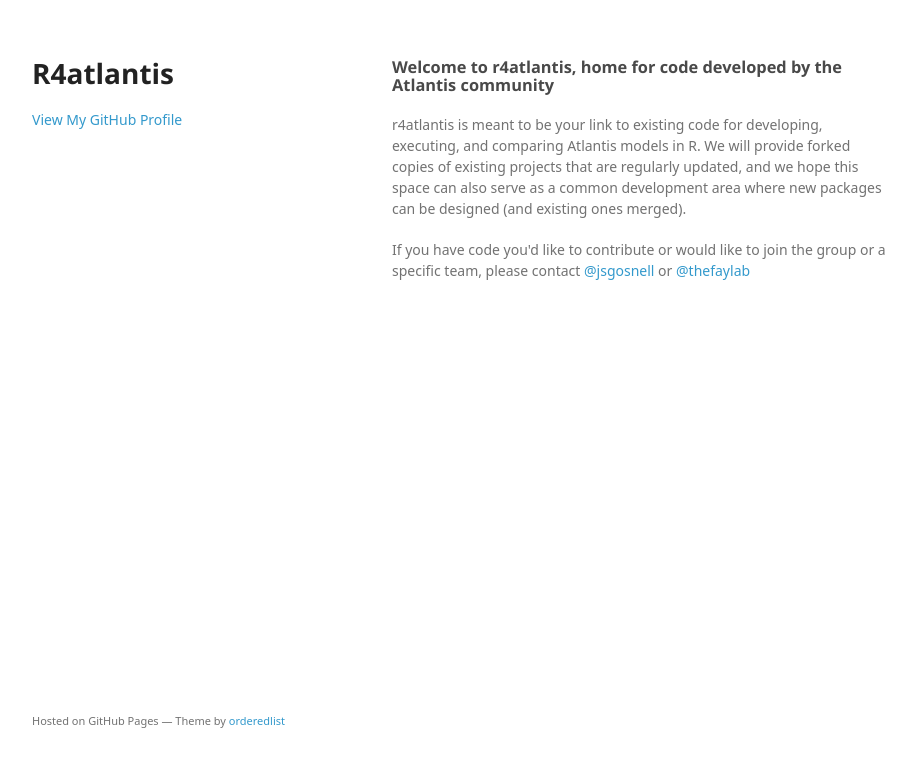
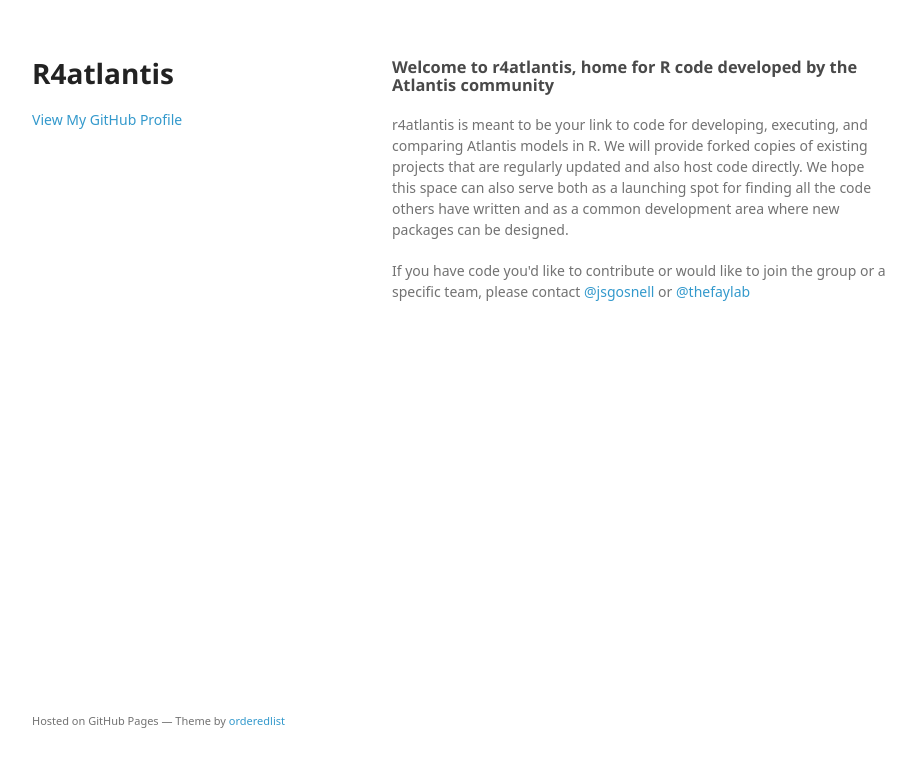
Before and after one commit to r4atlantis/r4atlantis.github.io, a plain HTML site: page index.html in a window 1280 px wide. Shown: the whole page, without its empty margins (178-1094 px from the left). Drawn offline with Linux system fonts and the light colour scheme; a web font is replaced by a local one.

Commit message:
Replace master branch with page content via GitHub

```diff
--- a/index.html
+++ b/index.html
@@ -24,9 +24,9 @@
       </header>
       <section>
         <h3>
-<a id="welcome-to-r4atlantis-home-for-code-developed-by-the-atlantis-community" class="anchor" href="#welcome-to-r4atlantis-home-for-code-developed-by-the-atlantis-community" aria-hidden="true"><span class="octicon octicon-link"></span></a>Welcome to r4atlantis, home for code developed by the Atlantis community</h3>
+<a id="welcome-to-r4atlantis-home-for-r-code-developed-by-the-atlantis-community" class="anchor" href="#welcome-to-r4atlantis-home-for-r-code-developed-by-the-atlantis-community" aria-hidden="true"><span class="octicon octicon-link"></span></a>Welcome to r4atlantis, home for R code developed by the Atlantis community</h3>
 
-<p>r4atlantis is meant to be your link to existing code for developing, executing, and comparing Atlantis models in R. We will provide forked copies of existing projects that are regularly updated, and we hope this space can also serve as a common development area where new packages can be designed (and existing ones merged).  </p>
+<p>r4atlantis is meant to be your link to code for developing, executing, and comparing Atlantis models in R. We will provide forked copies of existing projects that are regularly updated and also host code directly.  We hope this space can also serve both as a launching spot for finding all the code others have written and as a common development area where new packages can be designed.  </p>
 
 <p>If you have code you'd like to contribute or would like to join the group or a specific team, please contact <a href="https://github.com/jsgosnell" class="user-mention">@jsgosnell</a> or <a href="https://github.com/thefaylab" class="user-mention">@thefaylab</a></p>
       </section>
--- a/params.json
+++ b/params.json
@@ -1 +1 @@
-{"name":"R4atlantis","tagline":"","body":"### Welcome to r4atlantis, home for code developed by the Atlantis community\r\n\r\nr4atlantis is meant to be your link to existing code for developing, executing, and comparing Atlantis models in R. We will provide forked copies of existing projects that are regularly updated, and we hope this space can also serve as a common development area where new packages can be designed (and existing ones merged).  \r\n\r\nIf you have code you'd like to contribute or would like to join the group or a specific team, please contact @jsgosnell or @thefaylab\r\n","google":"","note":"Don't delete this file! It's used internally to help with page regeneration."}
+{"name":"R4atlantis","tagline":"","body":"### Welcome to r4atlantis, home for R code developed by the Atlantis community\r\n\r\nr4atlantis is meant to be your link to code for developing, executing, and comparing Atlantis models in R. We will provide forked copies of existing projects that are regularly updated and also host code directly.  We hope this space can also serve both as a launching spot for finding all the code others have written and as a common development area where new packages can be designed.  \r\n\r\nIf you have code you'd like to contribute or would like to join the group or a specific team, please contact @jsgosnell or @thefaylab\r\n","google":"","note":"Don't delete this file! It's used internally to help with page regeneration."}
```
